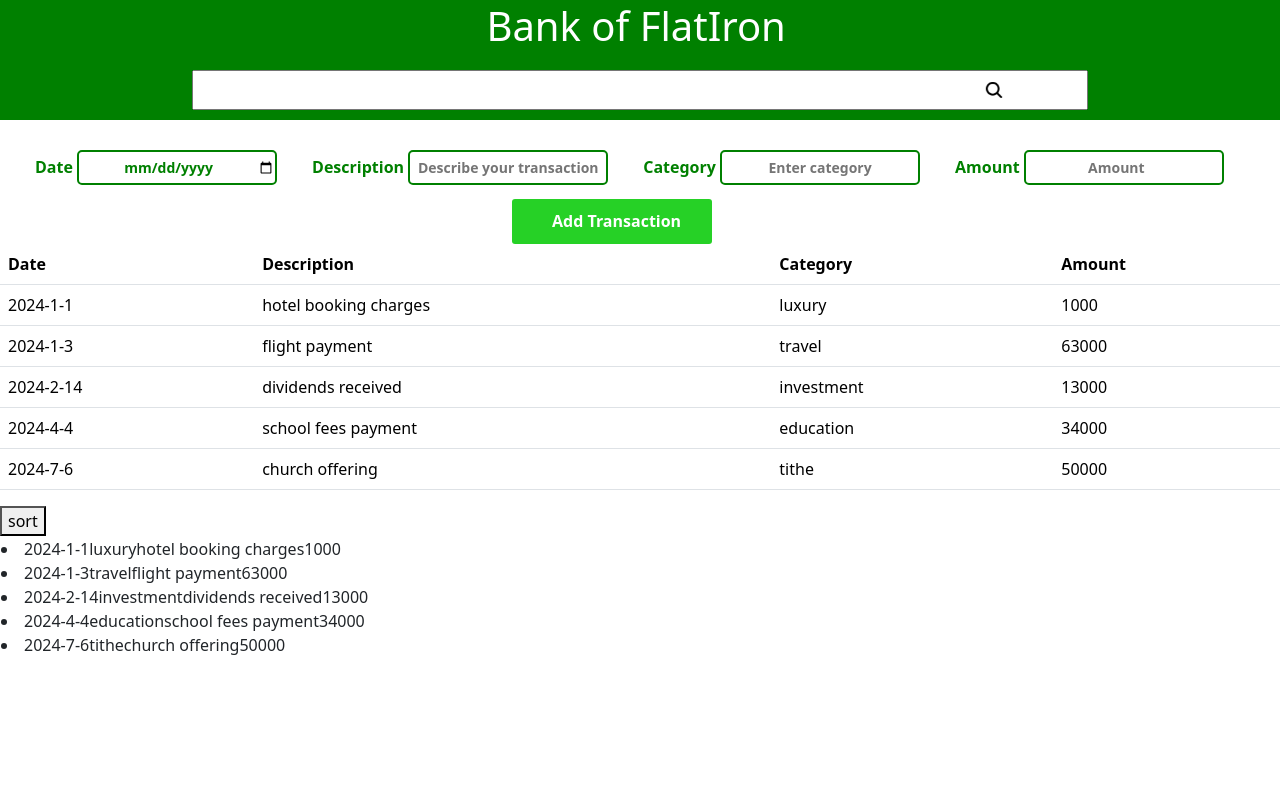
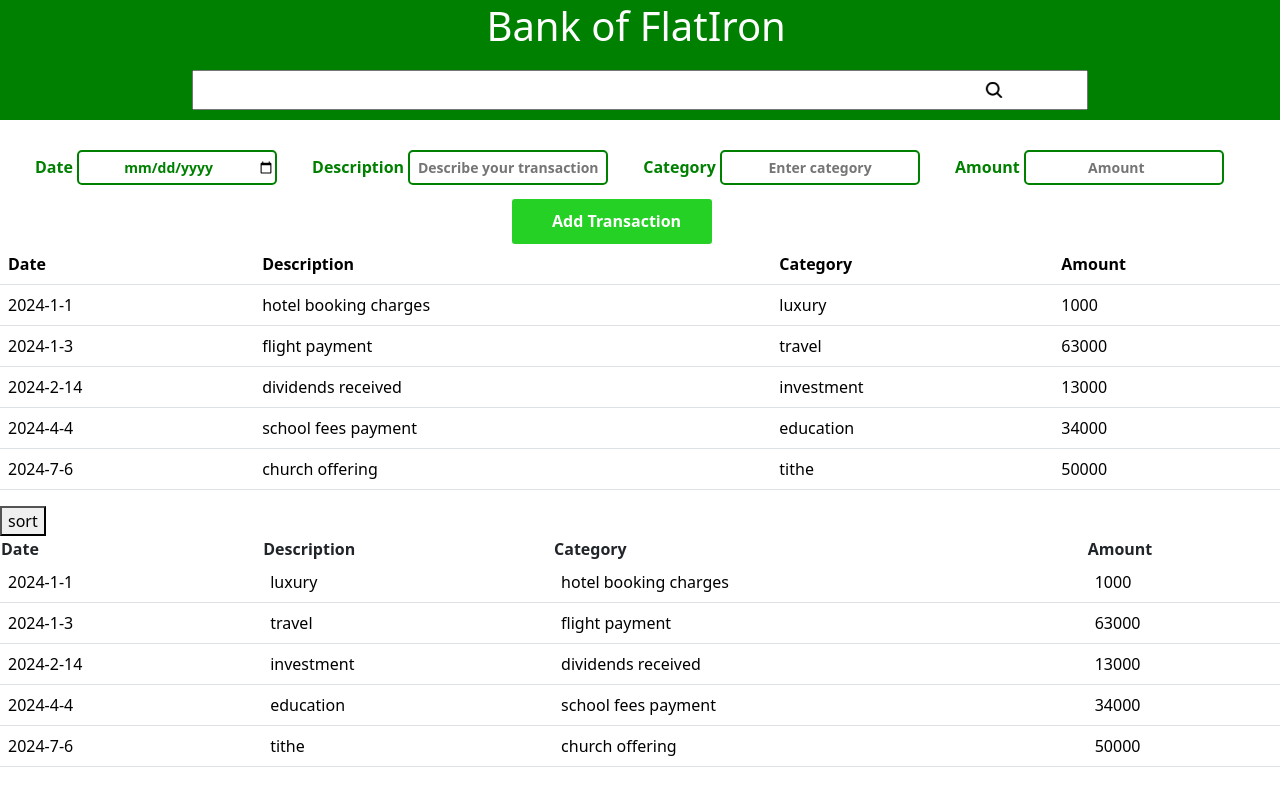
Before and after one commit to One-G-Row/flatiron-codechallenge-phase2, a React (Create React App) app: page / in a window 1280 px wide. Built offline with nearby package versions, Linux system fonts and the light colour scheme.

Commit message:
creating table for sorted data

```diff
--- a/src/components/Sort.js
+++ b/src/components/Sort.js
@@ -18,12 +18,12 @@ function Sort() {
   console.log(sortedData);
   const mapObj = sortedData.map((data, index) => {
     return (
-      <li key={index}>
-        {data.date}
-        {data.category}
-        {data.description}
-        {data.amount}
-      </li>
+      <tr key={index}>
+        <td>{data.date}</td>
+        <td>{data.category}</td>
+        <td>{data.description}</td>
+        <td>{data.amount}</td>
+      </tr>
     );
   });
 
@@ -35,10 +35,14 @@ function Sort() {
       <button className="sort" onClick={handleSorting}>
         sort
       </button>
-      <table>
-      <tr>
-      <td>{mapObj}</td>
-      </tr>
+      <table className="table table-hover">
+        <thead>
+          <th>Date</th>
+          <th>Description</th>
+          <th>Category</th>
+          <th>Amount</th>
+        </thead>
+        <tbody>{mapObj}</tbody>
       </table>
     </div>
   );
```
